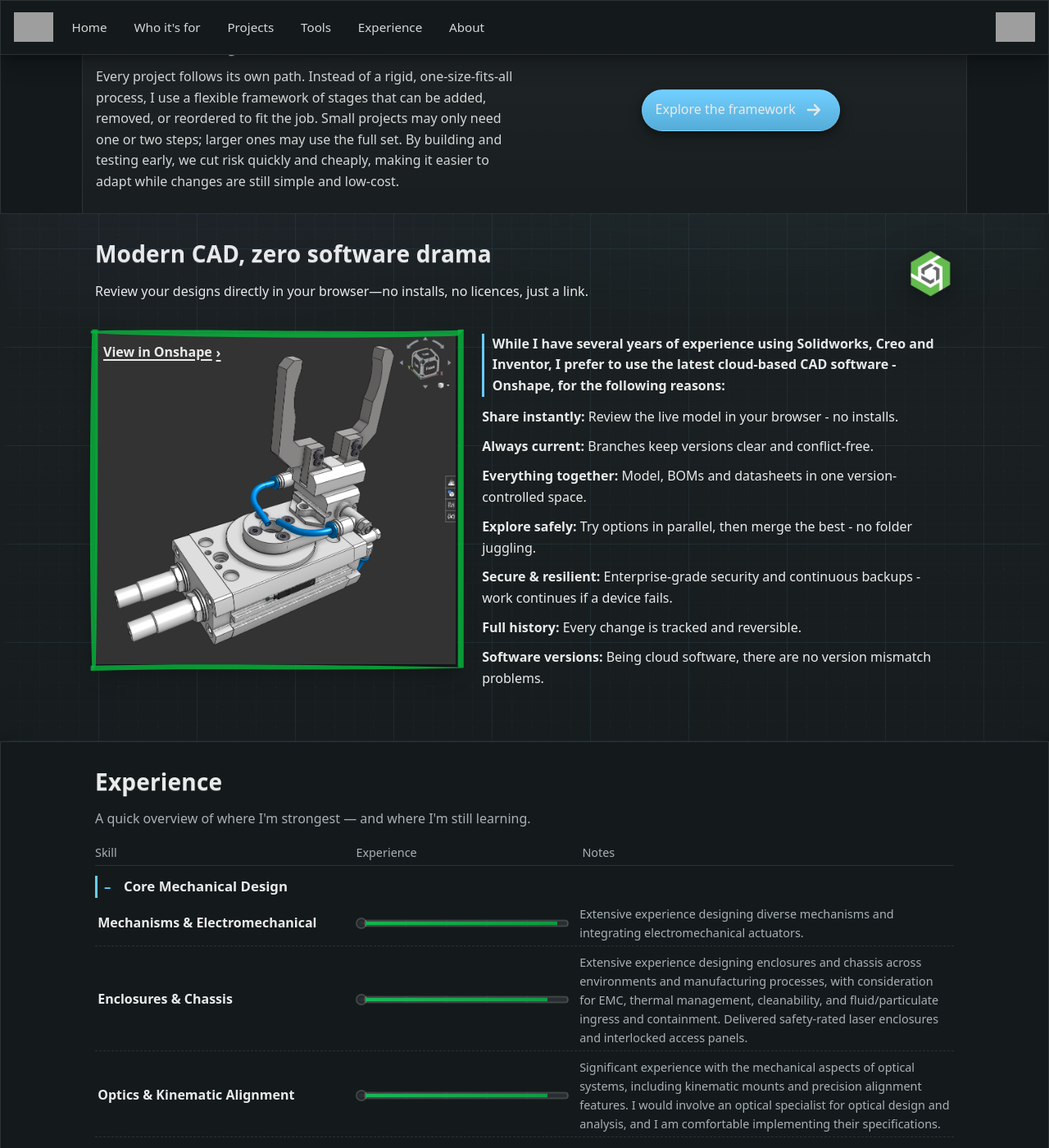
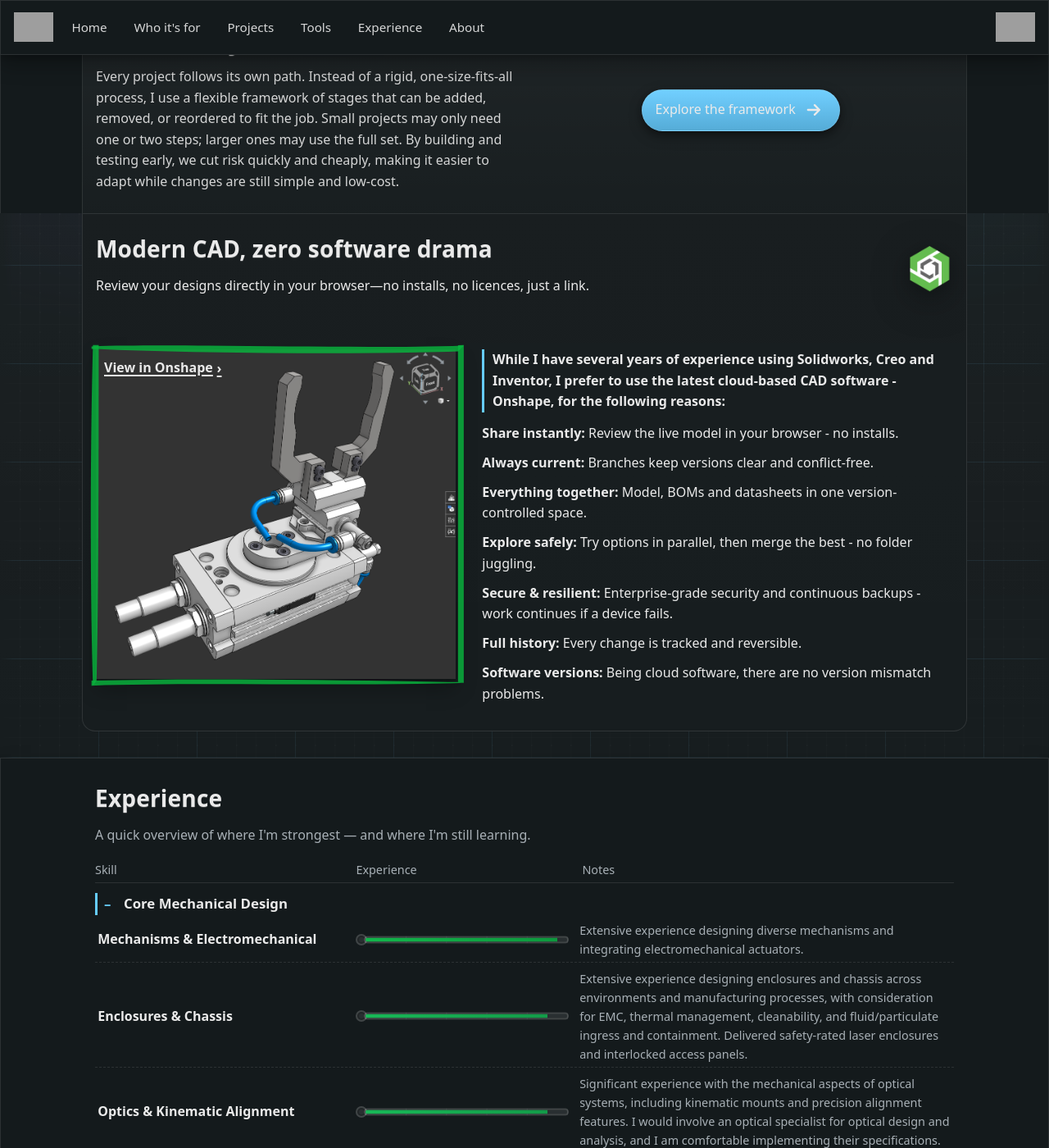
Before and after one commit to JamesAIzzard/jamesaizzard.github.io, a Jekyll site: the page built from index.html, in a window 1280 px wide and 1400 px high, scrolled down 1557 px. Shown: the whole window at 82% size. Built offline with Jekyll 4.4.1, drawn with Linux system fonts in a browser that asks for light colours; some web fonts are replaced; grey boxes are pictures that could not be loaded.

Commit message:
Refactor Modern CAD section layout and styles for improved design consistency

```diff
--- a/_includes/modern_cad.html
+++ b/_includes/modern_cad.html
@@ -2,6 +2,7 @@
 
     <div class="container">
 
+        <div class="mc-box border-panel">
         <div id="onshape-header">
             <div class="onshape-headings">
                 <h2 id="onshape-title">Modern CAD, zero software drama</h2>
@@ -57,6 +58,7 @@
             </figure>
 
         </div>
+        </div>
 
     </div>
 
--- a/_sass/components/_flexible_framework.scss
+++ b/_sass/components/_flexible_framework.scss
@@ -7,6 +7,11 @@
     border-top: 0;
     border-top-left-radius: 0;
     border-top-right-radius: 0;
+    /* Seamless join to following section */
+    border-bottom: 0;
+    border-bottom-left-radius: 0;
+    border-bottom-right-radius: 0;
+    box-shadow: none;
     margin-top: 0;
   }
 
@@ -58,27 +63,6 @@
 
 #project-types .fp-cta { display: flex; margin: 0; }
 
-/* Reusable pill button with accent variable */
-.btn-pill {
-  display: inline-flex;
-  align-items: center;
-  gap: 0.6rem;
-  color: var(--text);
-  background: linear-gradient(180deg,
-    color-mix(in oklab, var(--btn-accent, var(--accent-1)) 94%, white),
-    color-mix(in oklab, var(--btn-accent, var(--accent-1)) 88%, black));
-  border: 1px solid var(--panel-edge);
-  padding: 0.65rem 1rem;
-  border-radius: 999px;
-  text-decoration: none;
-  box-shadow: 0 6px 16px rgba(0,0,0,0.35), 0 2px 6px rgba(0,0,0,0.28);
-  transition: transform 120ms ease, box-shadow 120ms ease, filter 120ms ease;
-}
-.btn-pill:hover { transform: translateY(-1px); }
-.btn-pill:active { transform: translateY(0); filter: brightness(0.98); }
-.btn--accent-1 { --btn-accent: var(--accent-1); }
-.btn--accent-2 { --btn-accent: var(--accent-2); }
-
 #project-types .fp-arrow-link { @extend .btn-pill; }
 
 #project-types .fp-arrow { display: block; transition: transform 120ms ease; }
--- a/_sass/components/_modern_cad.scss
+++ b/_sass/components/_modern_cad.scss
@@ -169,11 +169,31 @@
     text-align: center;
 }
 
-#modern-cad { padding-top: clamp(1.25rem, 4vw, 2rem); }
+#modern-cad { padding-top: 0; }
 #modern-cad #onshape-header { margin-bottom: clamp(0.4rem, 1.4vw, 0.8rem); }
 
 /* Uniform side gutters from the vertical rails for all content in this section */
-#modern-cad > .container { padding-inline: var(--rail-gutter); }
+#modern-cad > .container { padding-inline: 0; }
+
+/* Inner rounded container that continues from previous section */
+#modern-cad .mc-box {
+  position: relative;
+  overflow: hidden;
+  border-top: 1px solid var(--panel-edge); /* single dividing line to split the joined pill */
+  border-bottom-left-radius: 1rem;
+  border-bottom-right-radius: 1rem;
+  background: linear-gradient(180deg, rgba(255,255,255,0.02), rgba(255,255,255,0.01)), var(--panel);
+}
+
+/* Rail-aligned padding for content inside the container */
+#modern-cad .mc-box > #onshape-header {
+  padding: clamp(1.1rem, 3vw, 1.6rem);
+  padding-inline: var(--rail-gutter);
+}
+#modern-cad .mc-box > #onshape-stage {
+  padding-bottom: clamp(1.2rem, 3vw, 2rem);
+  padding-inline: var(--rail-gutter);
+}
 
 @media (min-width: 900px) {
     #onshape-copy a.button {
--- a/_sass/components/_style.scss
+++ b/_sass/components/_style.scss
@@ -316,3 +316,24 @@
 .mini-quote q::after {
   color: var(--accent-1);
 }
+
+/* Reusable pill button with configurable accent */
+.btn-pill {
+  display: inline-flex;
+  align-items: center;
+  gap: 0.6rem;
+  color: var(--text);
+  background: linear-gradient(180deg,
+    color-mix(in oklab, var(--btn-accent, var(--accent-1)) 94%, white),
+    color-mix(in oklab, var(--btn-accent, var(--accent-1)) 88%, black));
+  border: 1px solid var(--panel-edge);
+  padding: 0.65rem 1rem;
+  border-radius: 999px;
+  text-decoration: none;
+  box-shadow: 0 6px 16px rgba(0,0,0,0.35), 0 2px 6px rgba(0,0,0,0.28);
+  transition: transform 120ms ease, box-shadow 120ms ease, filter 120ms ease;
+}
+.btn-pill:hover { transform: translateY(-1px); }
+.btn-pill:active { transform: translateY(0); filter: brightness(0.98); }
+.btn--accent-1 { --btn-accent: var(--accent-1); }
+.btn--accent-2 { --btn-accent: var(--accent-2); }
```
